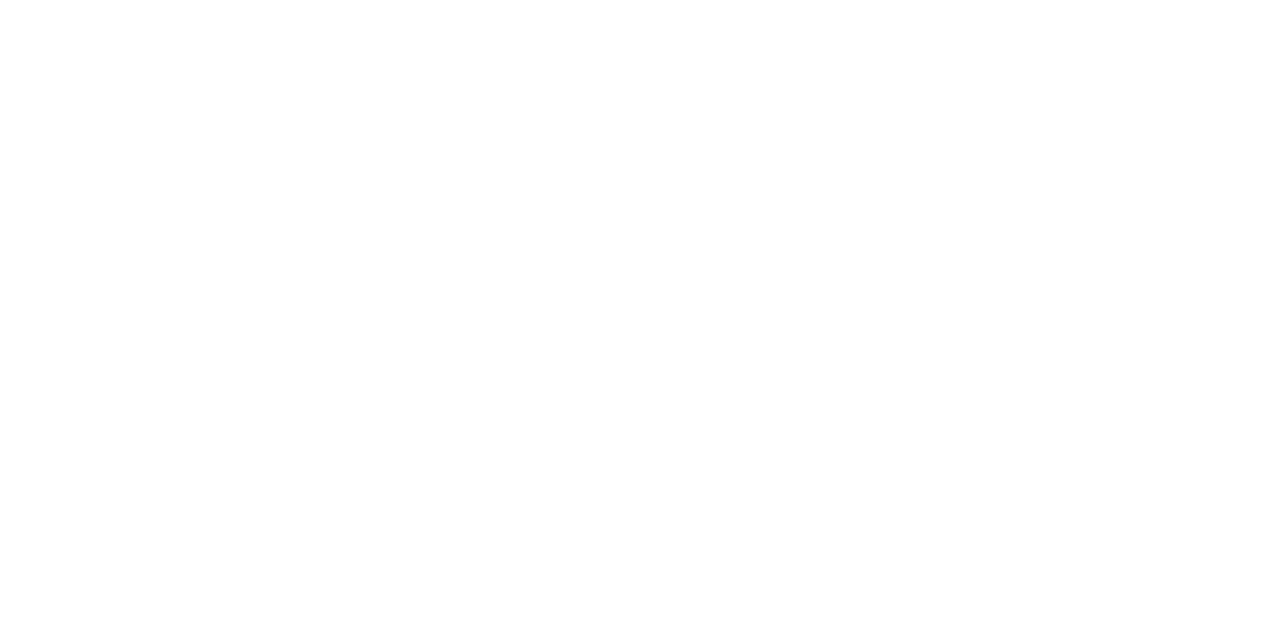
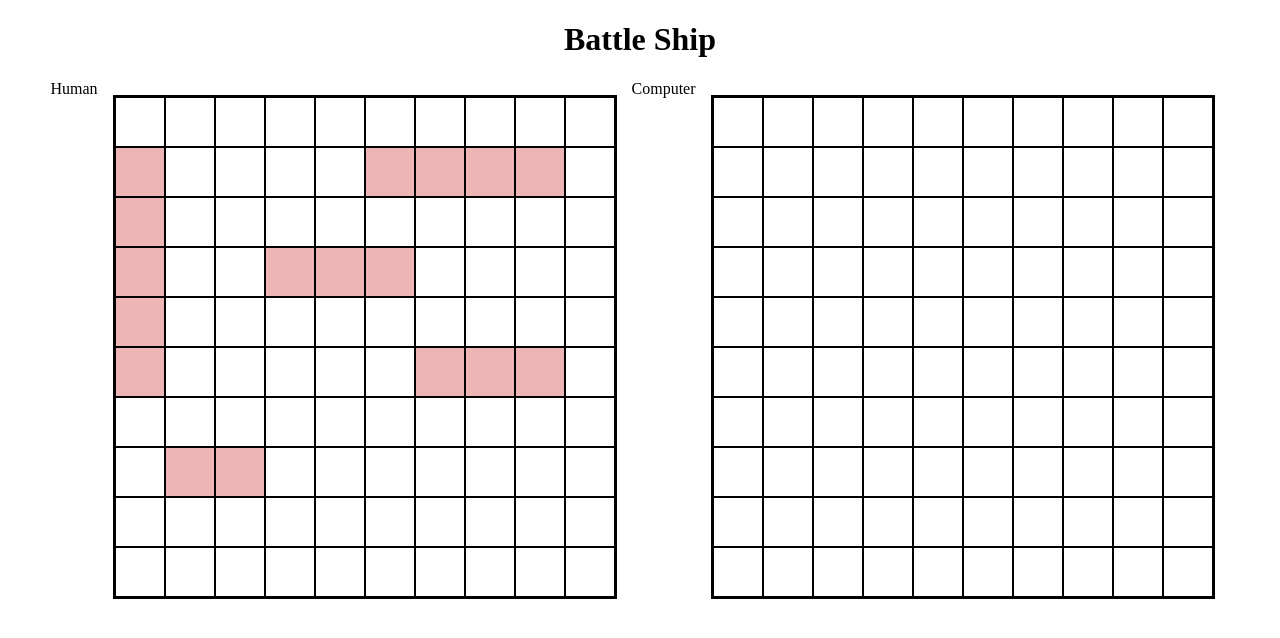
Before and after one commit to Aswin110/battleship, a website with bundled scripts: page code/index.html in a window 1280 px wide. Built offline with nearby package versions, Linux system fonts and the light colour scheme.

Commit message:
ui compeleted

```diff
--- a/code/DOM.js
+++ b/code/DOM.js
@@ -2,7 +2,7 @@ import ship from './ship.js';
 import gameBoard from './gameBoard.js';
 import player from './player.js';
 
-const game = () => {
+const gamePlay = () => {
 	let carrier1 = ship(1, 'carrier', 5, true);
 	let BattleShip1 = ship(2, 'BattleShip',4);
 	let Destroyer1 = ship(3, 'Destroyer', 3);
@@ -18,12 +18,69 @@ const game = () => {
 	let humanArray = [carrier2, BattleShip2, Destroyer2,  Submarine2, PatrolBoat2];
 
 	const computerBoard = gameBoard('computer');
+	computerBoard.placeShip(carrier1, 10);
+	computerBoard.placeShip(BattleShip1, 11);
+	computerBoard.placeShip(Destroyer1, 31);
+	computerBoard.placeShip(Submarine1, 51);
+	computerBoard.placeShip(PatrolBoat1, 71);
+
 	const playerBoard = gameBoard('human');
+	playerBoard.placeShip(carrier2, 10);
+	playerBoard.placeShip(BattleShip2, 15);
+	playerBoard.placeShip(Destroyer2, 33);
+	playerBoard.placeShip(Submarine2, 56);
+	playerBoard.placeShip(PatrolBoat2, 71);
 
 	const human = player('human');
 	const computer = player('computer');
 
+	// console.log(playerBoard.boardInfo.board);
+	// console.log(computerBoard.boardInfo.board);
+	const grid = document.querySelector('.grid');
+
+	const buildGrid = (boardData, player) => {
+		const gridContainer = document.createElement('div');
+		gridContainer.classList.add('grid-container');
+
+		const thePlayer = document.createElement('div');
+		thePlayer.classList.add('player');
+		thePlayer.textContent = player;
+		grid.appendChild(thePlayer);
+
+		for (let i = 0; i < 10; i++) {
+			for (let j = 0; j < 10; j++) {
+				const cellIndex = i * 10 + j;
+				const cell = document.createElement('div');
+				cell.classList.add('grid-item');
+				cell.value = boardData[cellIndex];
+				cell.textContent = '';
+
+				if(boardData === computerBoard.boardInfo.board) {
+					cell.addEventListener('click', function () {
+
+						if(!cell.textContent) {
+							console.log(cellIndex,cell.value);
+							cell.textContent = 'x';
+
+						}
+					});
+				}
+
+				if (boardData === playerBoard.boardInfo.board && cell.value.ship !==false) {
+					cell.classList.add('ship');
+				}
+
+				gridContainer.appendChild(cell);
+			}
+		}
+
+		grid.appendChild(gridContainer);
+	};
+
+	buildGrid(playerBoard.boardInfo.board, 'Human');
+	buildGrid(computerBoard.boardInfo.board, 'Computer');
+	console.log('player board',playerBoard.boardInfo.board);
 
 };
 
-export default game;
+export default gamePlay;
--- a/code/index.html
+++ b/code/index.html
@@ -4,8 +4,14 @@
     <meta charset="UTF-8">
     <meta name="viewport" content="width=device-width, initial-scale=1.0">
     <title>battleship</title>
+    <link rel="stylesheet" href="style.css">
 </head>
 <body>
+    <h1>Battle Ship</h1>
+    <div class="grid"></div>
+
+
     <script type="module" src="./index.js"></script>
+
 </body>
 </html>
--- a/code/index.js
+++ b/code/index.js
@@ -1,44 +1,47 @@
 import ship from './ship.js';
 import gameBoard from './gameBoard.js';
 import player from './player.js';
+import gamePlay from './DOM.js';
 
-let carrier = ship(1, 'carrier', 5, true);
-let BattleShip = ship(2, 'BattleShip',4);
-let Destroyer = ship(3, 'Destroyer', 3);
-let Submarine = ship(4, 'Submarine', 3);
-let PatrolBoat = ship(2, 'PatrolBoat', 2);
+// let carrier = ship(1, 'carrier', 5, true);
+// let BattleShip = ship(2, 'BattleShip',4);
+// let Destroyer = ship(3, 'Destroyer', 3);
+// let Submarine = ship(4, 'Submarine', 3);
+// let PatrolBoat = ship(2, 'PatrolBoat', 2);
 
-let game = gameBoard('player1');
+// let game = gameBoard('player1');
 
-let sonu = player('sonu');
+// let sonu = player('sonu');
 
-let myArray = [carrier, BattleShip,	Destroyer, 	Submarine, 	PatrolBoat];
+// let myArray = [carrier, BattleShip,	Destroyer, 	Submarine, 	PatrolBoat];
 
-console.log(myArray);
+// console.log(myArray);
 
-let object = myArray.find(object => object.id === 1);
-console.log(object);
+// let object = myArray.find(object => object.id === 1);
+// console.log(object);
 
-console.log(game.boardInfo.board);
-game.placeShip(carrier, 5);
+// console.log(game.boardInfo.board);
+// game.placeShip(carrier, 5);
 
-game.placeShip(carrier, 5);
-game.receiveAttack(5, myArray);
-game.receiveAttack(15, myArray);
-game.receiveAttack(25, myArray);
-game.receiveAttack(35, myArray);
-game.receiveAttack(45, myArray);
-console.log(game.boardInfo.board);
+// game.placeShip(carrier, 5);
+// game.receiveAttack(5, myArray);
+// game.receiveAttack(15, myArray);
+// game.receiveAttack(25, myArray);
+// game.receiveAttack(35, myArray);
+// game.receiveAttack(45, myArray);
+// console.log(game.boardInfo.board);
 
-console.log(game.receiveAttack(5, myArray));
+// console.log(game.receiveAttack(5, myArray));
 
-console.log(game.boardInfo.player);
+// console.log(game.boardInfo.player);
 
-sonu.randomPlay();
+// sonu.randomPlay();
 
-const ai = player('sonu');
-let i = 0;
-while (i < 7){
-	ai.AI({hit: true, coordinate: 99});
-	i++;
-}
+// const ai = player('sonu');
+// let i = 0;
+// while (i < 7){
+// 	ai.AI({hit: true, coordinate: 99});
+// 	i++;
+// }
+
+const jade = gamePlay();
--- a/code/player.js
+++ b/code/player.js
@@ -62,6 +62,7 @@ const player = (player) => {
 		if (playerInfo.shots.includes(coordinate)) {
 			return 'this area has been already attacked';
 		}
+		playerInfo.shots.push(coordinate);
 		enemyBoard.receiveAttack(coordinate ,enemyArray);
 	};
 
--- a/code/ship.js
+++ b/code/ship.js
@@ -1,7 +1,13 @@
 const ship = (id, shipName, length, isVertical = false) => {
 	let hitSize = Array(length).fill(null);
-	const hit = (coordinate) => {
-		hitSize[coordinate] = 'x';
+	const hit = ()=> {
+		const index = hitSize.indexOf(null);
+		if (index !== -1) {
+			hitSize[index] = 'x';
+			console.log(hitSize);
+		} else {
+			console.log('All slots are filled.');
+		}
 	};
 
 	const isSunk = () => {
--- /dev/null
+++ b/code/style.css
@@ -0,0 +1,34 @@
+h1 {
+    text-align: center;
+}
+
+.grid-container {
+    display: grid;
+    grid-template-columns: repeat(10, 1fr);
+    border: 2px solid #000;
+    width: 500px;
+    margin: 15px;
+  }
+  .grid-item {
+    border: 1px solid #000;
+    padding: 15px;
+    text-align: center;
+    width: 50px;
+    height: 50px;
+    box-sizing: border-box;
+  }
+
+.ship {
+    background-color: rgb(237, 181, 181);
+}
+
+.player{
+    text-align: center;
+    /* border: 1px solid black; */
+}
+
+.grid {
+    display: flex;
+    justify-content: center;
+    /* border: 1px solid black; */
+}
```
Also changed, not shown: test/ship.test.js (+5 -5 lines).
